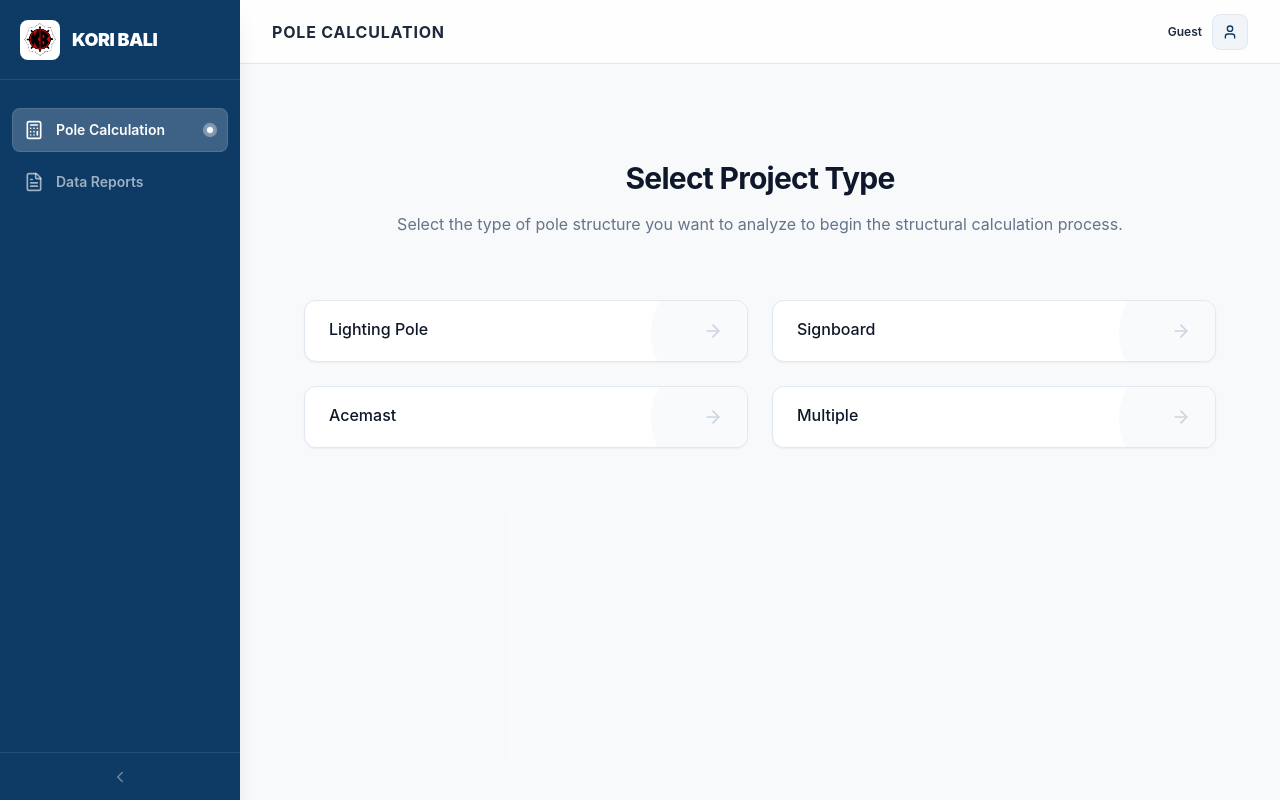
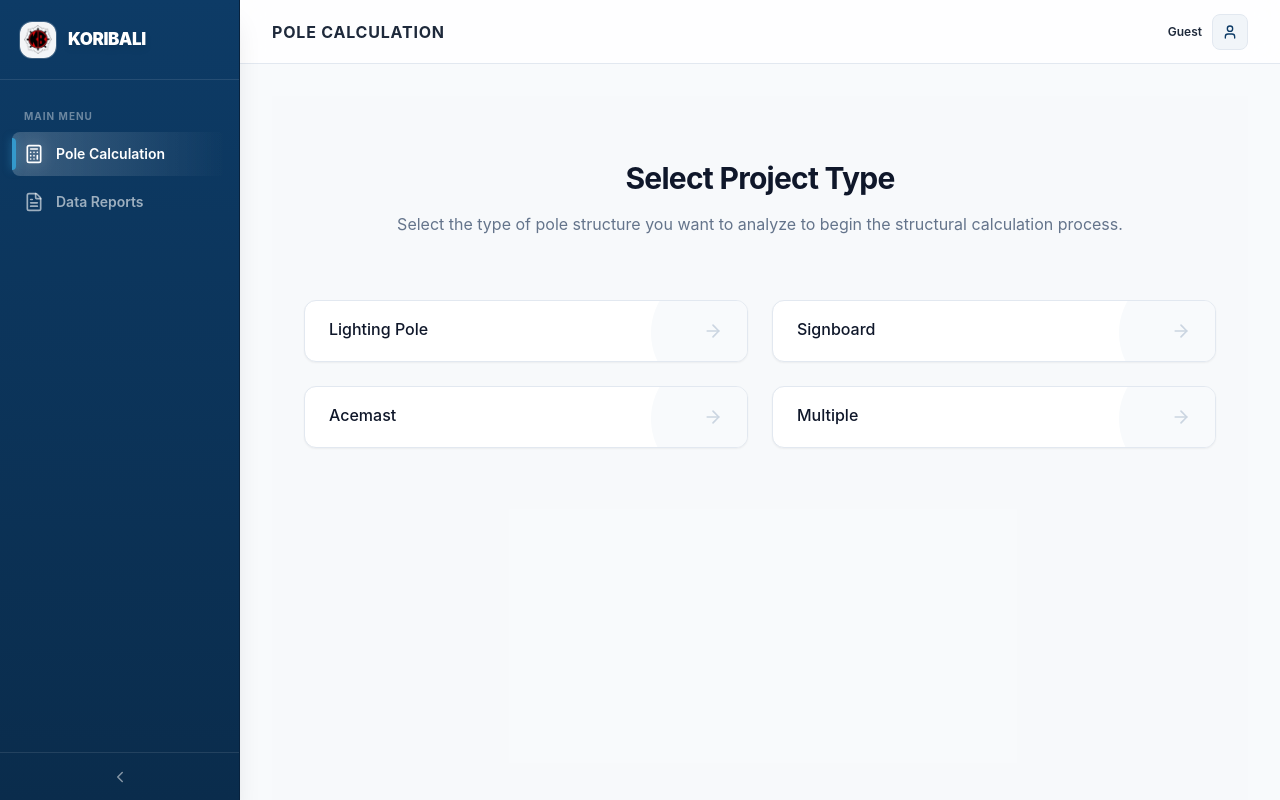
Before and after one commit to KoriBali/CalculationSystem-Koribali-V4, a React (Vite) app: page /login in a window 1280 px wide. Both pictures are taken after typing "name@example.com", "Sample123" into the empty fields and a click on the button "Sign In". Shown: the top 800 px of the page. Built offline with nearby package versions, Linux system fonts and the light colour scheme; a web font is replaced by a local one.

Commit message:
style(layout): redesign sidebar with premium aesthetic, refine logo presentation, and increase active icon contrast

```diff
--- a/src/shared/components/layout/Sidebar.jsx
+++ b/src/shared/components/layout/Sidebar.jsx
@@ -4,53 +4,42 @@ import { Calculator, FileText, ChevronLeft, X } from "lucide-react";
 import { MENU_ITEMS, SPRING_TRANSITION } from "../../constants/layoutConstants";
 
 // Reusable nav item => used in both mobile and desktop sidebar
-function NavItem({ item, path, isActive, isCollapsed, layoutId, dotLayoutId }) {
+function NavItem({ item, path, isActive, isCollapsed, layoutId }) {
   return (
     <NavLink
       to={path}
-      className={`relative flex items-center rounded-lg h-11 transition-colors duration-300
+      className={`group relative flex items-center rounded-lg h-11 transition-all duration-300
         ${isCollapsed ? "justify-center px-0" : "justify-between px-3"}
-        ${isActive ? "text-white" : "text-white/60 hover:text-white"}`}
+        ${isActive ? "text-white bg-gradient-to-r from-white/10 to-transparent" : "text-white/60 hover:text-white hover:bg-white/5"}`}
     >
-      {/* Active background highlight */}
+      {/* Active background highlight layer (optional for framer motion layoutId) */}
       {isActive && (
         <motion.div
           layoutId={layoutId}
-          className="absolute inset-0 bg-white/20 shadow-[inset_0_0_0_1px_rgba(255,255,255,0.1)] rounded-lg z-0"
+          className="absolute inset-0 bg-gradient-to-r from-white/10 to-transparent rounded-lg z-0"
+          transition={SPRING_TRANSITION}
+        />
+      )}
+
+      {/* Active left pill indicator */}
+      {isActive && (
+        <motion.div
+          layoutId={`${layoutId}-pill`}
+          className="absolute left-0 top-1.5 bottom-1.5 w-1 bg-[#3399cc] rounded-r-md z-10 shadow-[0_0_8px_rgba(51,153,204,0.6)]"
           transition={SPRING_TRANSITION}
         />
       )}
 
       <div
-        className={`flex items-center relative z-10 ${isCollapsed ? "" : "gap-3"}`}
+        className={`flex items-center relative z-10 ${isCollapsed ? "" : "gap-3"} transition-transform duration-300 ${!isActive && !isCollapsed ? "group-hover:translate-x-1" : ""}`}
       >
-        <item.icon size={20} className="shrink-0" />
+        <item.icon size={20} className={`shrink-0 transition-colors ${isActive ? "text-white drop-shadow-[0_0_8px_rgba(255,255,255,0.4)]" : "text-white/60 group-hover:text-white"}`} />
         {!isCollapsed && (
-          <motion.span
-            initial={{ opacity: 0, x: -10 }}
-            animate={{ opacity: 1, x: 0 }}
-            className="font-semibold text-[14px] whitespace-nowrap"
-          >
+          <span className="font-semibold text-[14px] whitespace-nowrap">
             {item.name}
-          </motion.span>
+          </span>
         )}
       </div>
-
-      {/* Active indicator dot with pulse animation */}
-      {isActive && !isCollapsed && (
-        <div className="relative flex items-center justify-center w-3 h-3 z-10">
-          <motion.div
-            animate={{ scale: [1, 1.8, 1], opacity: [0.4, 0, 0.4] }}
-            transition={{ duration: 2.5, repeat: Infinity, ease: "linear" }}
-            className="absolute inset-0 bg-white rounded-full"
-          />
-          <motion.div
-            layoutId={dotLayoutId}
-            className="w-1.5 h-1.5 bg-white rounded-full relative z-10 shadow-[0_0_5px_rgba(255,255,255,0.5)]"
-            transition={SPRING_TRANSITION}
-          />
-        </div>
-      )}
     </NavLink>
   );
 }
@@ -62,29 +51,29 @@ function SidebarLogo({ isCollapsed, onClose }) {
       className={`flex items-center border-b border-white/10 h-16 md:h-20
       ${isCollapsed ? "justify-center px-0" : "px-5 gap-3"}`}
     >
-      <div className="w-9 md:w-10 h-9 md:h-10 bg-white rounded-lg flex items-center justify-center shrink-0 p-1">
+      <div className="w-9 h-9 bg-white/95 rounded-xl flex items-center justify-center shrink-0 p-1 shadow-sm ring-1 ring-white/20">
         <img
           src="/images/koribali-logo.webp"
           alt="KORI BALI logo"
-          width={40}
-          height={40}
+          width={32}
+          height={32}
           className="object-contain"
         />
       </div>
       {!isCollapsed && (
         <motion.span
-          initial={{ opacity: 0 }}
-          animate={{ opacity: 1 }}
-          className="font-black tracking-tight uppercase text-base md:text-lg whitespace-nowrap"
+          initial={{ opacity: 0, x: -10 }}
+          animate={{ opacity: 1, x: 0 }}
+          className="font-black tracking-tight uppercase text-[17px] whitespace-nowrap text-white drop-shadow-md"
         >
-          KORI BALI
+          KORIBALI
         </motion.span>
       )}
       {/* Close button => mobile only */}
       {onClose && (
         <button
           onClick={onClose}
-          className="ml-auto p-2 text-white/70 hover:text-white"
+          className={`${isCollapsed ? "" : "ml-auto"} p-2 text-white/70 hover:text-white transition-colors`}
         >
           <X size={20} />
         </button>
@@ -116,11 +105,16 @@ export function MobileSidebar({ isOpen, onClose, getMenuPath }) {
             animate={{ x: 0 }}
             exit={{ x: -280 }}
             transition={SPRING_TRANSITION}
-            className="fixed top-0 left-0 bottom-0 w-[260px] bg-[#0d3b66] text-white z-[101] flex flex-col shadow-2xl"
+            className="fixed top-0 left-0 bottom-0 w-[260px] bg-gradient-to-b from-[#0d3b66] to-[#0a2c4c] text-white z-[101] flex flex-col shadow-2xl border-r border-[#08223d]"
           >
             <SidebarLogo isCollapsed={false} onClose={onClose} />
 
-            <nav className="flex-1 p-3 space-y-1 mt-4">
+            <nav className="flex-1 p-3 space-y-1 mt-2">
+              <div className="px-3 mb-2 mt-2">
+                <p className="text-[10px] font-bold text-white/40 tracking-widest uppercase">
+                  Main Menu
+                </p>
+              </div>
               {MENU_ITEMS.map((item) => {
                 const path = getMenuPath(item.path);
                 const isActive = location.pathname.startsWith(item.path);
@@ -134,7 +128,6 @@ export function MobileSidebar({ isOpen, onClose, getMenuPath }) {
                     isActive={isActive}
                     isCollapsed={false}
                     layoutId="activeNavMobile"
-                    dotLayoutId="activeDotMobile"
                   />
                 );
               })}
@@ -154,11 +147,18 @@ export function DesktopSidebar({ isCollapsed, onToggleCollapse, getMenuPath }) {
     <motion.div
       animate={{ width: isCollapsed ? 72 : 240 }}
       transition={SPRING_TRANSITION}
-      className="sticky top-0 h-screen bg-[#0d3b66] text-white flex flex-col shadow-xl z-50 shrink-0"
+      className="sticky top-0 h-screen bg-gradient-to-b from-[#0d3b66] to-[#0a2c4c] border-r border-[#08223d] text-white flex flex-col shadow-xl z-50 shrink-0"
     >
       <SidebarLogo isCollapsed={isCollapsed} />
 
-      <nav className="flex-1 p-3 space-y-2 mt-4">
+      <nav className="flex-1 p-3 space-y-1 mt-2">
+        {!isCollapsed && (
+          <div className="px-3 mb-2 mt-2">
+            <p className="text-[10px] font-bold text-white/40 tracking-widest uppercase">
+              Main Menu
+            </p>
+          </div>
+        )}
         {MENU_ITEMS.map((item) => {
           const path = getMenuPath(item.path);
           const isActive = location.pathname.startsWith(item.path);
@@ -172,7 +172,6 @@ export function DesktopSidebar({ isCollapsed, onToggleCollapse, getMenuPath }) {
               isActive={isActive}
               isCollapsed={isCollapsed}
               layoutId="activeNavDesktop"
-              dotLayoutId="activeDotDesktop"
             />
           );
         })}
@@ -181,11 +180,11 @@ export function DesktopSidebar({ isCollapsed, onToggleCollapse, getMenuPath }) {
       {/* Collapse toggle button */}
       <button
         onClick={onToggleCollapse}
-        className="flex items-center justify-center h-12 border-t border-white/10 hover:bg-white/5 text-white/40 hover:text-white transition-colors"
+        className="flex items-center justify-center h-12 border-t border-white/10 hover:bg-white/10 text-white/50 hover:text-white transition-colors group"
       >
         <ChevronLeft
           size={18}
-          className={`transition-transform duration-500 ${isCollapsed ? "rotate-180" : ""}`}
+          className={`transition-transform duration-500 group-hover:scale-110 ${isCollapsed ? "rotate-180" : ""}`}
         />
       </button>
     </motion.div>
```
